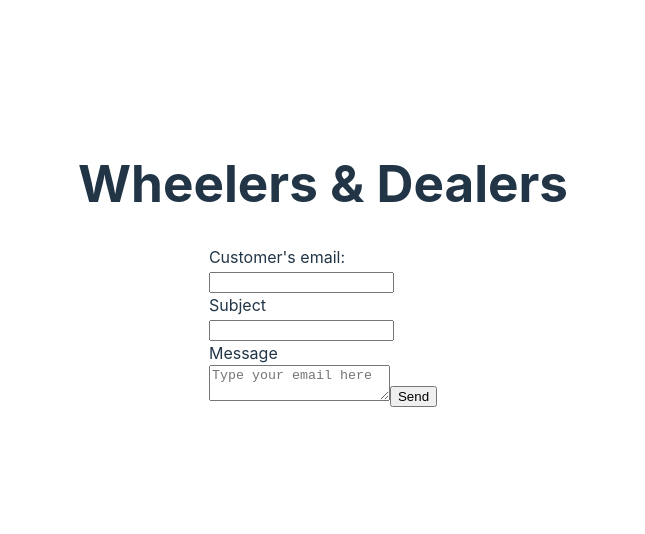
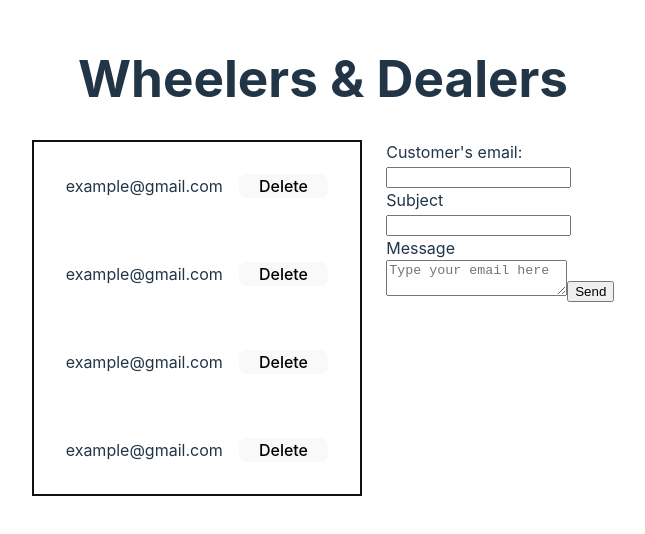
Before and after one commit to Rajesh-Reel/251122Hackathon, a React (Vite) app in the folder 251122Hackathon/: page / in a window 1280 px wide. Shown: the part 136-670 px from the top of the page, without its empty margins (317-962 px from the left). Built offline with nearby package versions, Linux system fonts and the light colour scheme.

Commit message:
add email database display styles

```diff
--- a/251122Hackathon/src/App.css
+++ b/251122Hackathon/src/App.css
@@ -6,6 +6,8 @@
   justify-content: center;
   align-items: center;
 }
-.form {
-  /* width: 940px; */
+
+.row {
+  display: flex;
+  gap: 1.5rem;
 }
--- a/251122Hackathon/src/App.jsx
+++ b/251122Hackathon/src/App.jsx
@@ -1,5 +1,6 @@
 import { useState, useReducer } from "react";
 import "./App.css";
+import Emails from "./components/Emails";
 
 const reducer = (state, action) => {
   switch (action.type) {
@@ -63,6 +64,8 @@ function App() {
   return (
     <div className="App">
       <h1>Wheelers & Dealers</h1>
+      <div className="row">
+        <Emails />
         <form className="form">
           <label htmlFor="email-input">Customer's email:</label>
           <br />
@@ -84,6 +87,7 @@ function App() {
           <input type="submit" value="Send" onClick={handleSubmit} />
         </form>
       </div>
+    </div>
   );
 }
 
--- /dev/null
+++ b/251122Hackathon/src/components/Email.module.css
@@ -0,0 +1,21 @@
+button {
+  display: flex;
+  height: 24px;
+  background-color: skyblue;
+  align-items: center;
+  align-self: center;
+  margin: 0 0 0 1rem;
+}
+
+.emailRow {
+  display: flex;
+  padding: 1rem;
+  /* align-items: center; */
+  justify-content: center;
+}
+
+.emailContainer {
+  border: solid 2px #111;
+  margin-bottom: 1rem;
+  padding: 0 1rem;
+}
--- /dev/null
+++ b/251122Hackathon/src/components/Emails.jsx
@@ -0,0 +1,25 @@
+import React from 'react'
+import styles from './Email.module.css'
+
+export default function Emails() {
+  return (
+    <div className={styles.emailContainer}>
+      <div className={styles.emailRow}>
+        <p>example@gmail.com</p>
+        <button>Delete</button>
+      </div>
+      <div className={styles.emailRow}>
+        <p>example@gmail.com</p>
+        <button>Delete</button>
+      </div>
+      <div className={styles.emailRow}>
+        <p>example@gmail.com</p>
+        <button>Delete</button>
+      </div>
+      <div className={styles.emailRow}>
+        <p>example@gmail.com</p>
+        <button>Delete</button>
+      </div>
+    </div>
+  )
+}
```
Lines whose indentation alone changed are shown as unchanged.
